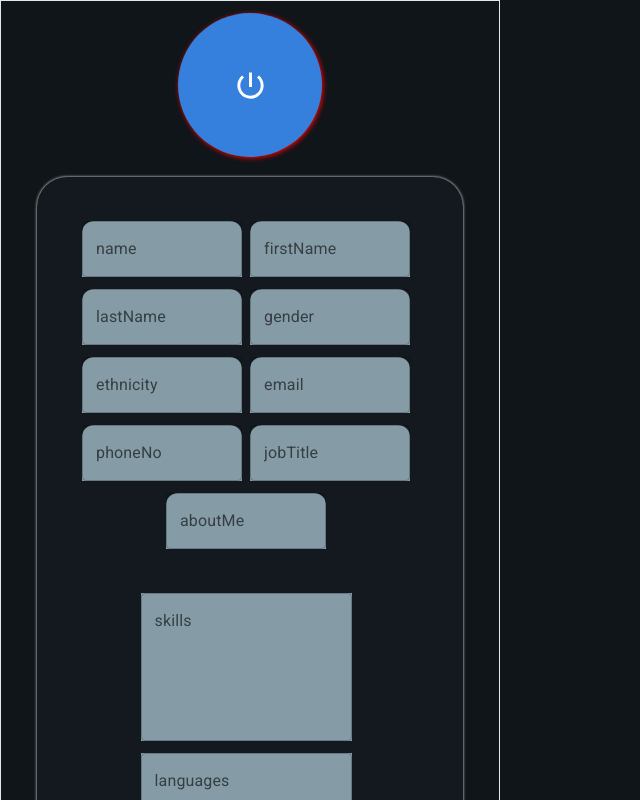
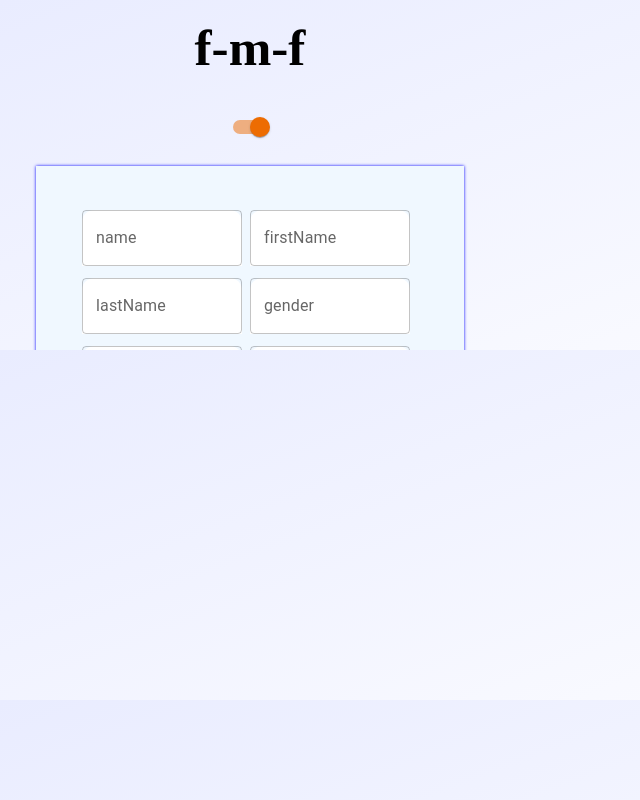
Before and after one commit to Batty-sk/Fill-My-Resume, a React (Vite) app: page / in a window 1280 px wide. Shown: the top 800 px of the page, without its empty margins (0-640 px from the left). Built offline with nearby package versions, Linux system fonts and the light colour scheme.

Commit message:
icon-remaining

```diff
--- a/index.html
+++ b/index.html
@@ -7,11 +7,8 @@
     <title>Fill My Resume</title>
     <link rel="preconnect" href="https://fonts.googleapis.com" />
 <link rel="preconnect" href="https://fonts.gstatic.com" crossorigin />
-<link
-  rel="stylesheet"
-  href="https://fonts.googleapis.com/css2?family=Roboto:wght@300;400;500;600;700&display=swap"
-/>
-
+<link rel="stylesheet" href="https://fonts.googleapis.com/css2?family=Material+Symbols+Outlined:opsz,wght,FILL,GRAD@20..48,100..700,0..1,-50..200" />
+<link rel="stylesheet" href="https://fonts.googleapis.com/css2?family=Material+Symbols+Outlined:opsz,wght,FILL,GRAD@24,400,0,0" />
   </head>
   <body>
     <div id="root"></div>
--- a/src/App.tsx
+++ b/src/App.tsx
@@ -10,12 +10,12 @@ const App:React.FC=()=> {
       // Your custom handling logic here
     };
   return (
-    <div className='border'>
+    <div className='h-[100%]'>
     <Header />
     <main>
-      <div className='flex flex-col items-center justify-center p-3  '>
+      <div className='flex flex-col items-center justify-center p-3  h-[100%] '>
           <ToggleBar />
-          <div className='mt-5 bg-[#13191E]  w-[90%]' style={{borderRadius:'30px',boxShadow:'0px 0px 3px white'}}>
+          <div className='mt-5 h-[100%]  w-[90%]' style={{background:'aliceblue',boxShadow:'0px 0px 3px blue'}}>
             <form onSubmit={handleSubmit}>
 
               <Form />
--- a/src/Form.tsx
+++ b/src/Form.tsx
@@ -1,11 +1,11 @@
 import React, {useState ,useEffect} from "react";
 import Button from "@mui/material/Button";
 import TextField from "@mui/material/TextField";
-import { Close } from "@mui/icons-material";
 
 import Chip from "@mui/material/Chip";
 import { Divider } from "@mui/material";
-
+import DoneOutlineIcon from '@mui/icons-material/DoneOutline';
+import DeleteForeverIcon from '@mui/icons-material/DeleteForever';
 type multivaluesObject = {
   value: string;
   chips:any[];
@@ -146,85 +146,72 @@ const Form: React.FC = () => {
   return (
     <div className="p-8">
     <div className="flex justify-around flex-wrap">
-        {" "}
-        {/* dyanamically generated would be better option */}
-        {/*         {Object.keys(userData).map((key) => {
-        return  <div className='bg-white' key={key}>
-          <p>
-            tell me bro
-          </p>
-            Yes sir
-          </div>
-        }
+      <div className="w-[100%] flex flex-wrap justify-center  font-mono" >
+        {singleArray.map((stateInfo, index) => (
+          <div key={stateInfo.label} className={`mt-3 ${stateInfo.label==='aboutMe'?'w-[100%]':'w-40'} me-2`}>
 
-       )} */}
-
-        <div className="w-[100%] flex flex-wrap justify-center mb-8">
-          {singleArray.map((stateInfo,index)=>{
-
-                    return <div key={stateInfo.label} className="mt-3 w-40 me-2" >
             <TextField
               label={stateInfo.label}
               placeholder={`Enter Your ${stateInfo.label}`}
               value={stateInfo.stateName}
-                  color="info"
-                  sx={{background:'#859ca7',width:'100%',borderTopLeftRadius:'12px',borderTopRightRadius:'12px'}}
+              multiline={stateInfo.label==='aboutMe'?true:false}
+              rows={3}
+              sx={{
+                background: "#ffffff",
+                width: "100%",
+                borderTopLeftRadius: "12px",
+                borderTopRightRadius: "12px",
+              }}
               onChange={(event) =>
-                    handleOnchange(event.currentTarget.value,index)
-                  } />
-
+                handleOnchange(event.currentTarget.value, index)
+              }
+            />
           </div>
-          }    )}
+        ))}
       </div>
 
       <div className="w-[100%] flex flex-wrap justify-center mb-8">
-          {multiValuesArray.map((stateInfo,index)=>{
-
-            return<div key={stateInfo.label} className="mt-3 w-fit me-2 flex flex-wrap">
+        {multiValuesArray.map((stateInfo, index) => (
+          <div key={stateInfo.label} className="mt-3 w-[100%] me-2 flex flex-wrap font-mono">
             <TextField
               label={stateInfo.label}
               placeholder={`Enter ${stateInfo.label}`}
               value={stateInfo.state.value}
               color="success"
               multiline={true}
-                    rows={5}
+              rows={3}
               className="w-[100%]"
-                    sx={{background:'#859ca7',width:'100%'}}
-
-                    onChange={(x)=>
-                      handleOnMultiChange(x.currentTarget.value,index)
-                    }
-                     onKeyPress={(event)=>{handleKeyPress(event,index)}}
+              sx={{ background: "#ffffff", width: "100%" }}
+              onChange={(x) => handleOnMultiChange(x.currentTarget.value, index)}
+              onKeyPress={(event) => {
+                handleKeyPress(event, index);
+              }}
             />
             <div style={{ marginTop: 10 }} className="flex flex-wrap">
               {stateInfo.state?.chips?.map((chip, i) => (
-                      <Button variant="contained" className="bg-transparent rounded-full" key={i} endIcon={<Close onClick={()=>{handleChipDelete(chip,index)}}
-                      />}>
                 <Chip
                   key={i}
                   label={chip}
-                        className="bg-gray-200"
-                          style={{ marginRight: 5 }}
-
+                  className="bg-primary text-white m-3"
+                  style={{ marginRight: 5,background:'cornflowerblue',maxWidth:'150px'}}
+                  onDelete={() => {
+                    handleChipDelete(chip, index);
+                  }}
                 />
-
-                      </Button>
               ))}
-
             </div>
             <Divider />
           </div>
-          }
-          )}
+        ))}
       </div>
 
- <div className="flex justify-evenly">
-        <Button variant="contained" color="primary" onClick={handleSubmit}>
-          Save
+      <div className="flex w-[100%] justify-evenly">
+        <Button variant="contained" className="w-24" onClick={handleSubmit} >
+        <DoneOutlineIcon/>
         </Button>
 
-        <Button variant="outlined" color="secondary" onClick={handleReset}>
-          Reset
+        <Button variant="contained" color="error" className="w-24" onClick={handleReset}>
+          <DeleteForeverIcon/>
         </Button>
       </div>
     </div>
--- a/src/components/Header.tsx
+++ b/src/components/Header.tsx
@@ -2,8 +2,9 @@ import React from 'react'
 const Header:React.FC = () => {
 
   return (
-    <div className='flex justify-center'>
+    <div className='flex justify-center p-5'>
 
+      <h1 style={{fontFamily:'Pacifico'}} className='font-extrabold'>f-m-f</h1>
 
     </div>
   )
--- a/src/components/ToggleBar.tsx
+++ b/src/components/ToggleBar.tsx
@@ -1,19 +1,29 @@
 import React from 'react'
 import { useState } from 'react'
-import PowerSettingsNewIcon from '@mui/icons-material/PowerSettingsNew';
-
+import { Switch } from '@mui/material';
 const ToggleBar:React.FC = () => {
 
-    const[isOn,setisOn]=useState<boolean>(false)
+    const[isOn,setisOn]=useState<boolean>(true)
 
 
+    const handleOnChange=()=>{
+
+        setisOn(prevstate=>!prevstate)
+        if(isOn){
+            console.log('is ON',isOn    )
+            chrome.runtime.sendMessage('turnOFF')
+        }
+        else{
+            chrome.runtime.sendMessage('turnON')
+        }
+    }
   return (
-    <div className='w-36 h-36 rounded-full  hover:scale-95 bg-slate-100  flex flex-col justify-center items-center cursor-pointer transition-transform' style={{boxShadow:`1px 1px 5px ${isOn?'#357FDD':'red'}`,background:'#357FDD'}}  onClick={()=>{
-        console.log('yes sir')
-        setisOn(prevstate=>!prevstate)
-    }}>
-    <span ><PowerSettingsNewIcon fontSize='large' className='text-white' /></span>
+    <>
+    <div className='flex flex-col justify-center '>
+    <Switch  color='warning' checked={isOn } className='z-50' onChange={handleOnChange} />
+
 </div>
+    </>
     )
 }
 
--- a/src/index.css
+++ b/src/index.css
@@ -2,9 +2,7 @@
 @import 'tailwindcss/base';
 @import 'tailwindcss/components';
 @import 'tailwindcss/utilities';
-
-@import url('https://fonts.googleapis.com/css2?family=Potta+One&display=swap');
-
+@import url('https://fonts.googleapis.com/css2?family=Pacifico&display=swap');
 :root {
   line-height: 1.5;
   font-weight: 400;
@@ -19,14 +17,17 @@ body {
   margin: 0;
   display: flex;
   place-items: center;
-  background-color: #101519;
-  min-width: 450px;
+  min-width: 500px;
   max-width: 500px;
-  min-height: 100vh;
+  background: linear-gradient(159deg, #e9ecff, white);
+  height: 350px;
+  overflow-y: auto;
 }
 
 #root{
   width: 100%;
+  height: 100%;
+  overflow-y: auto;
 }
 h1 {
   font-size: 3.2em;
```
Also changed, not shown: background.js (+19 -4 lines), content.js (+33 -15 lines). Lines whose indentation alone changed are shown as unchanged.
